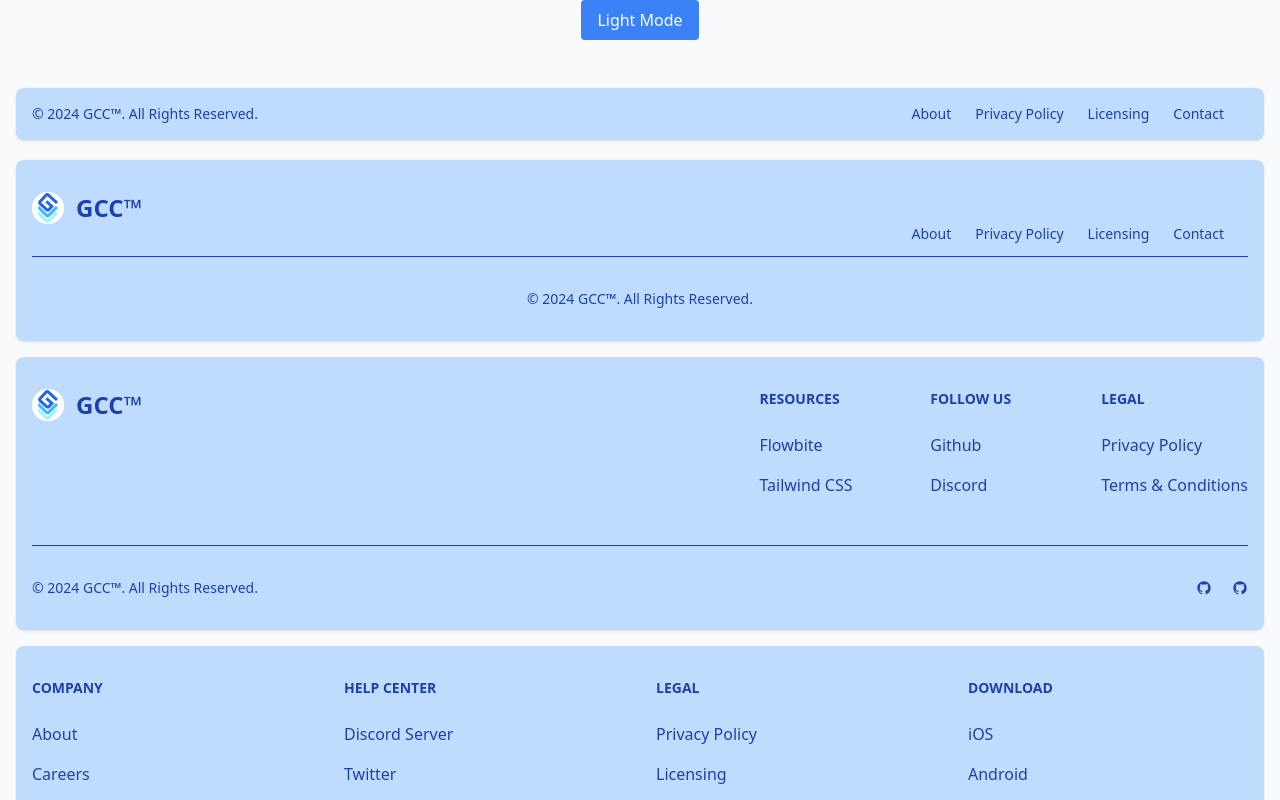
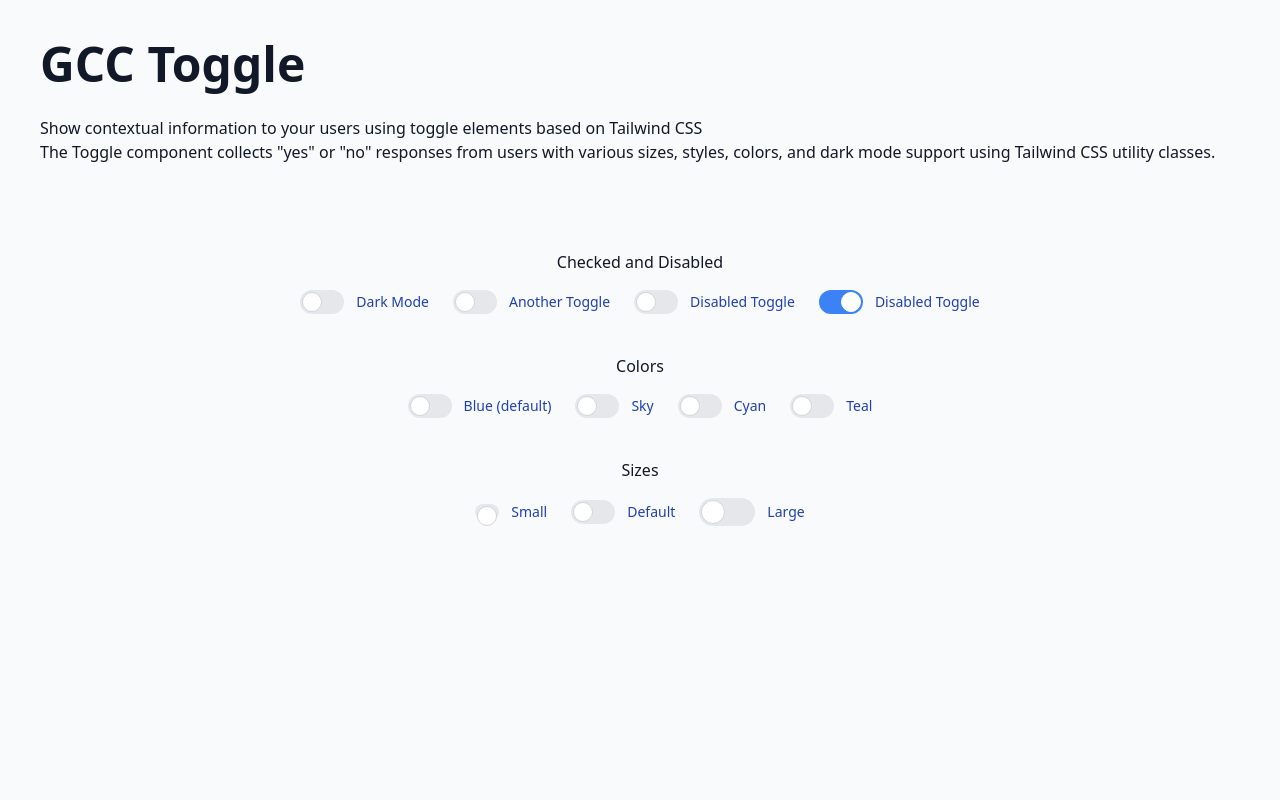
Before and after one commit to AlejandroP1028/Group-GCC_Vue-Component-Library, a Vue app: page / in a window 1280 px wide. Shown: the top 800 px of the page. Built offline with nearby package versions, Linux system fonts and the light colour scheme.

Commit message:
new file:   src/TogglePage_App.vue 	modified:   src/main.js

```diff
--- /dev/null
+++ b/src/TogglePage_App.vue
@@ -0,0 +1,119 @@
+<template>
+    <div :class="{'dark': isDarkMode}" class="overflow-auto h-screen w-screen bg-gray-50 dark:bg-gray-900 dark:text-white transition-colors duration-300">
+      <div class="flex items-center justify-center min-h-screen">
+        <div class="float-left">
+            <div class="absolute top-10 left-10 m-16px z-1000 ">
+                <h1 class="text-gray-900 dark:text-gray-200 mb-4 text-5xl font-bold">GCC Toggle</h1>
+                <p class="text-gray-900 dark:text-gray-200 pt-3 text-1l font-medium">Show contextual information to your users using toggle elements based on Tailwind CSS</p>
+                <p class="text-gray-900 dark:text-gray-200 text-1l font-medium">The Toggle component collects "yes" or "no" responses from users with various sizes, styles, colors, and dark mode support using Tailwind CSS utility classes.</p>
+            </div>
+          <div class="flex flex-col my-4 items-center">
+            <h1 class="text-gray-900 dark:text-gray-200 mb-4 font-medium">Checked and Disabled</h1>
+            <div class="flex flex-wrap justify-center space-x-6 mb-6">
+              <ToggleComponent
+                label="Dark Mode"
+                :changeFunc="toggleDarkMode"
+                size="default"
+                :isChecked="isDarkMode"
+                type="blue"
+              />
+              <ToggleComponent
+                label="Another Toggle"
+                size="default"
+                type="blue"
+                :isChecked="false"
+              />
+              <ToggleComponent
+                label="Disabled Toggle"
+                size="default"
+                type="blue"
+                :disabled="true"
+                :isChecked="false"
+              />
+              <ToggleComponent
+                label="Disabled Toggle"
+                size="default"
+                type="blue"
+                :disabled="true"
+                :isChecked="true"
+              />
+            </div>
+          </div>
+
+          <div class="flex flex-col my-4 items-center">
+            <h1 class="text-gray-900 dark:text-gray-200 mb-4 font-medium">Colors</h1>
+            <div class="flex flex-wrap justify-center space-x-6 mb-6">
+              <ToggleComponent
+                label="Blue (default)"
+                size="default"
+                type="blue"
+              />
+              <ToggleComponent
+                label="Sky"
+                size="default"
+                type="sky"
+              />
+              <ToggleComponent
+                label="Cyan"
+                size="default"
+                type="cyan"
+              />
+              <ToggleComponent
+                label="Teal"
+                size="default"
+                type="teal"
+              />
+            </div>
+          </div>
+
+          <div class="flex flex-col my-4 items-center">
+            <h1 class="text-gray-900 dark:text-gray-200 mb-4 font-medium">Sizes</h1>
+            <div class="flex flex-wrap justify-center space-x-6 mb-6">
+              <ToggleComponent
+                label="Small"
+                size="small"
+                type="blue"
+              />
+              <ToggleComponent
+                label="Default"
+                size="default"
+                type="blue"
+              />
+              <ToggleComponent
+                label="Large"
+                size="large"
+                type="blue"
+              />
+            </div>
+          </div>
+        </div>
+      </div>
+    </div>
+  </template>
+
+  <script>
+  import ToggleComponent from './components/ToggleComponent.vue';
+
+  export default {
+    components: {
+      ToggleComponent
+    },
+    data() {
+      return {
+        isDarkMode: false
+      };
+    },
+    methods: {
+      toggleDarkMode() {
+        this.isDarkMode = !this.isDarkMode;
+      }
+    },
+  };
+  </script>
+
+  <style scoped>
+  .dark {
+    background-color: #121212;
+    color: #ffffff;
+  }
+  </style>
--- a/src/main.js
+++ b/src/main.js
@@ -1,5 +1,5 @@
 import { createApp } from 'vue'
-import App from './FooterApp.vue'
+import App from './TogglePage_App.vue'
 import './index.css'
 
 createApp(App).mount('#app')
```
